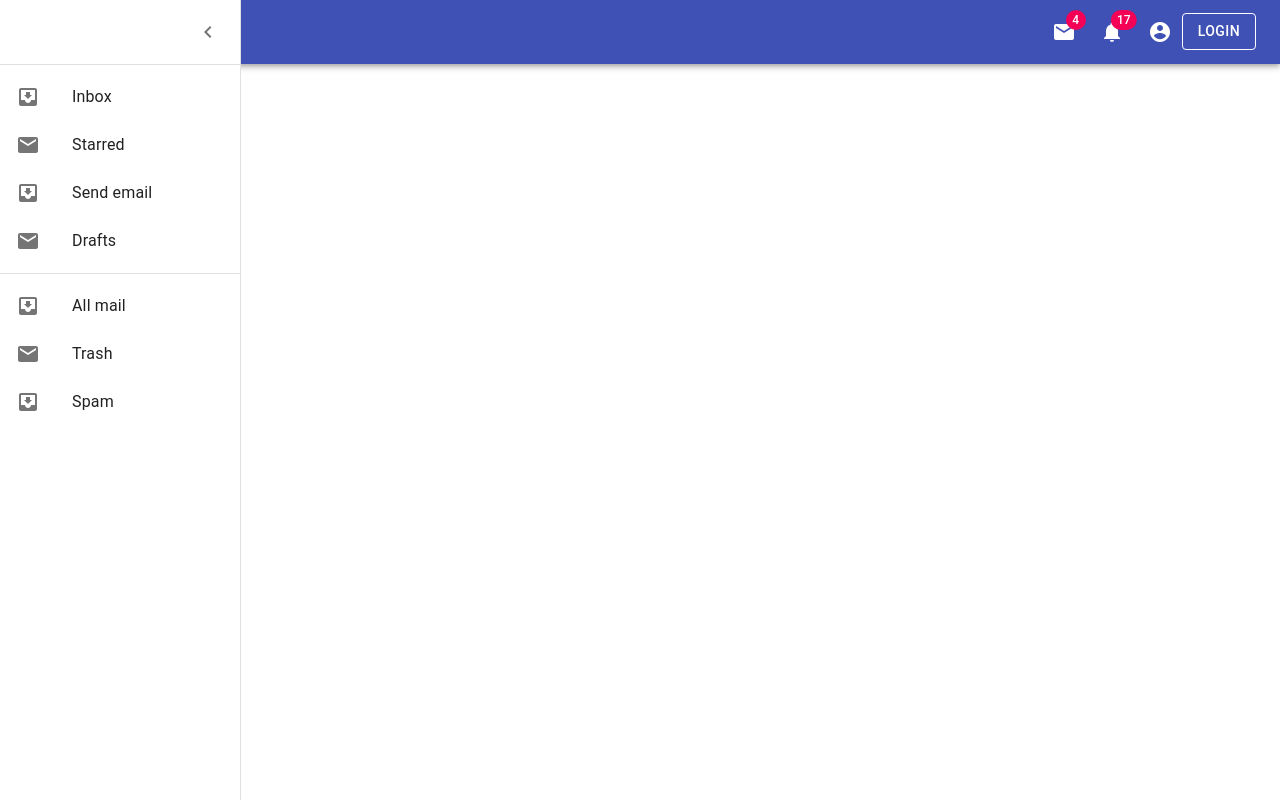
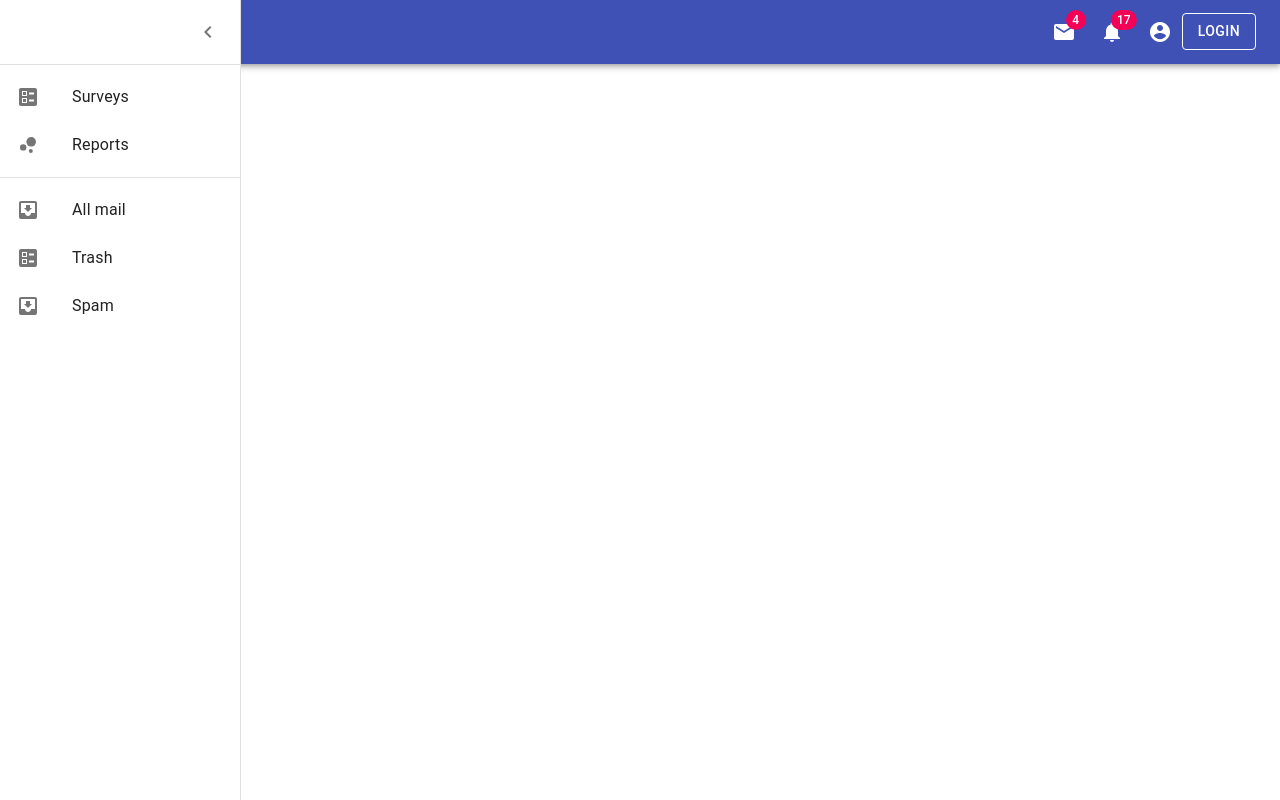
Before and after one commit to hildakh/surveypal, a React (Create React App) app in the folder client/: page / in a window 1280 px wide. Both pictures are taken after a click on the button 36 px from the left and 32 px from the top of the page. Built offline with nearby package versions, Linux system fonts and the light colour scheme.

Commit message:
surveys and reports icons and style changed. changed the open prop input in drawer component

```diff
--- a/client/src/components/navbar/AppBar.js
+++ b/client/src/components/navbar/AppBar.js
@@ -22,6 +22,9 @@ import ListItem from '@material-ui/core/ListItem';
 import ListItemIcon from '@material-ui/core/ListItemIcon';
 import ListItemText from '@material-ui/core/ListItemText';
 import InboxIcon from '@material-ui/icons/MoveToInbox';
+import BallotIcon from '@material-ui/icons/Ballot';
+import BubbleChartIcon from '@material-ui/icons/BubbleChart';
+
 
 const drawerWidth = 240;
 
@@ -67,9 +70,6 @@ const useStyles = makeStyles(theme => ({
       easing: theme.transitions.easing.easeOut,
       duration: theme.transitions.duration.enteringScreen,
     }),
-  },
-  menuButton: {
-    marginRight: theme.spacing(2),
   },
   hide: {
     display: 'none',
@@ -206,7 +206,7 @@ export default function PrimarySearchAppBar() {
         className={classes.drawer}
         variant="persistent"
         anchor="left"
-        open={open}
+        open={drawerOpen}
         classes={{
           paper: classes.drawerPaper,
         }}
@@ -218,18 +218,20 @@ export default function PrimarySearchAppBar() {
         </div>
         <Divider />
         <List>
-          {['Inbox', 'Starred', 'Send email', 'Drafts'].map((text, index) => (
-            <ListItem button key={text}>
-              <ListItemIcon>{index % 2 === 0 ? <InboxIcon /> : <MailIcon />}</ListItemIcon>
-              <ListItemText primary={text} />
-            </ListItem>
-          ))}
+          <ListItem button>
+            <ListItemIcon><BallotIcon /></ListItemIcon>
+            <ListItemText primary='Surveys'/>
+          </ListItem>
+          <ListItem button key='Reports'>
+            <ListItemIcon><BubbleChartIcon /></ListItemIcon>
+            <ListItemText primary='Reports'/>
+          </ListItem>
         </List>
         <Divider />
         <List>
           {['All mail', 'Trash', 'Spam'].map((text, index) => (
             <ListItem button key={text}>
-              <ListItemIcon>{index % 2 === 0 ? <InboxIcon /> : <MailIcon />}</ListItemIcon>
+              <ListItemIcon>{index % 2 === 0 ? <InboxIcon /> : <BallotIcon />}</ListItemIcon>
               <ListItemText primary={text} />
             </ListItem>
           ))}
```
